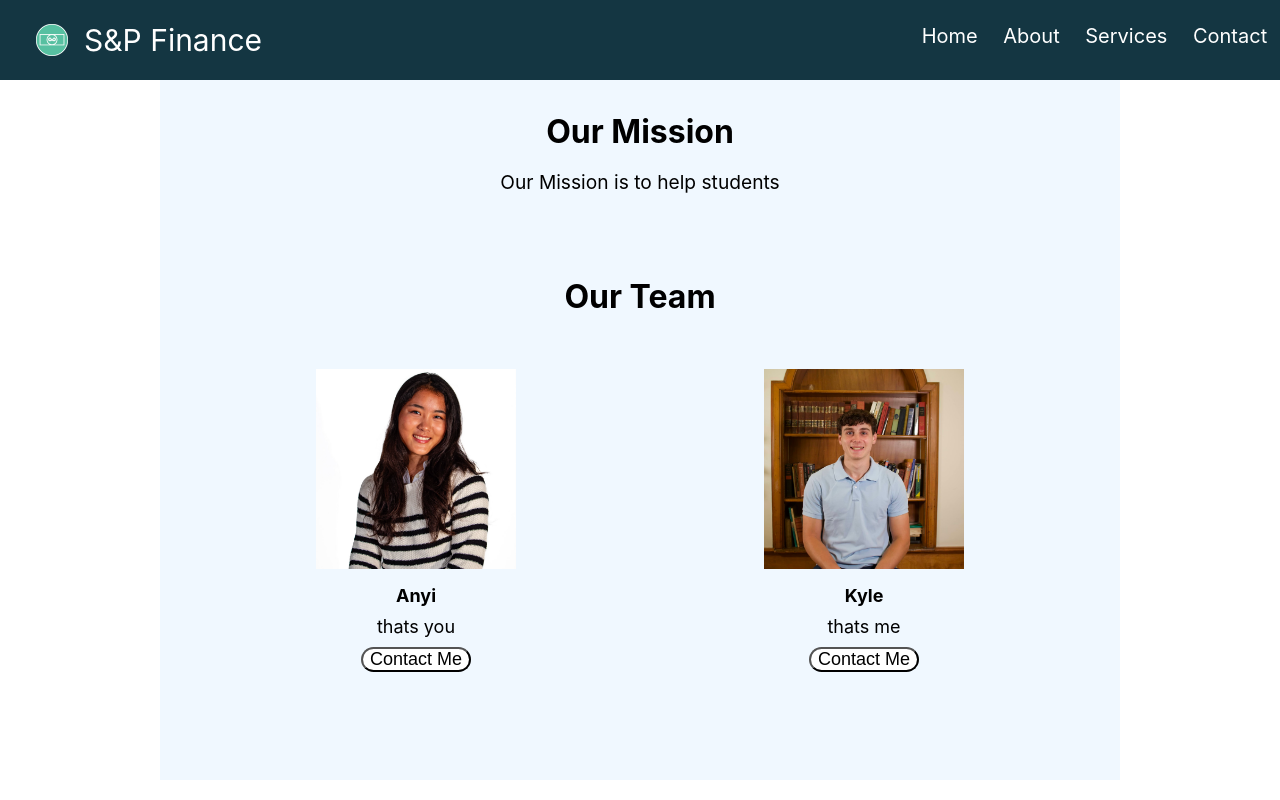
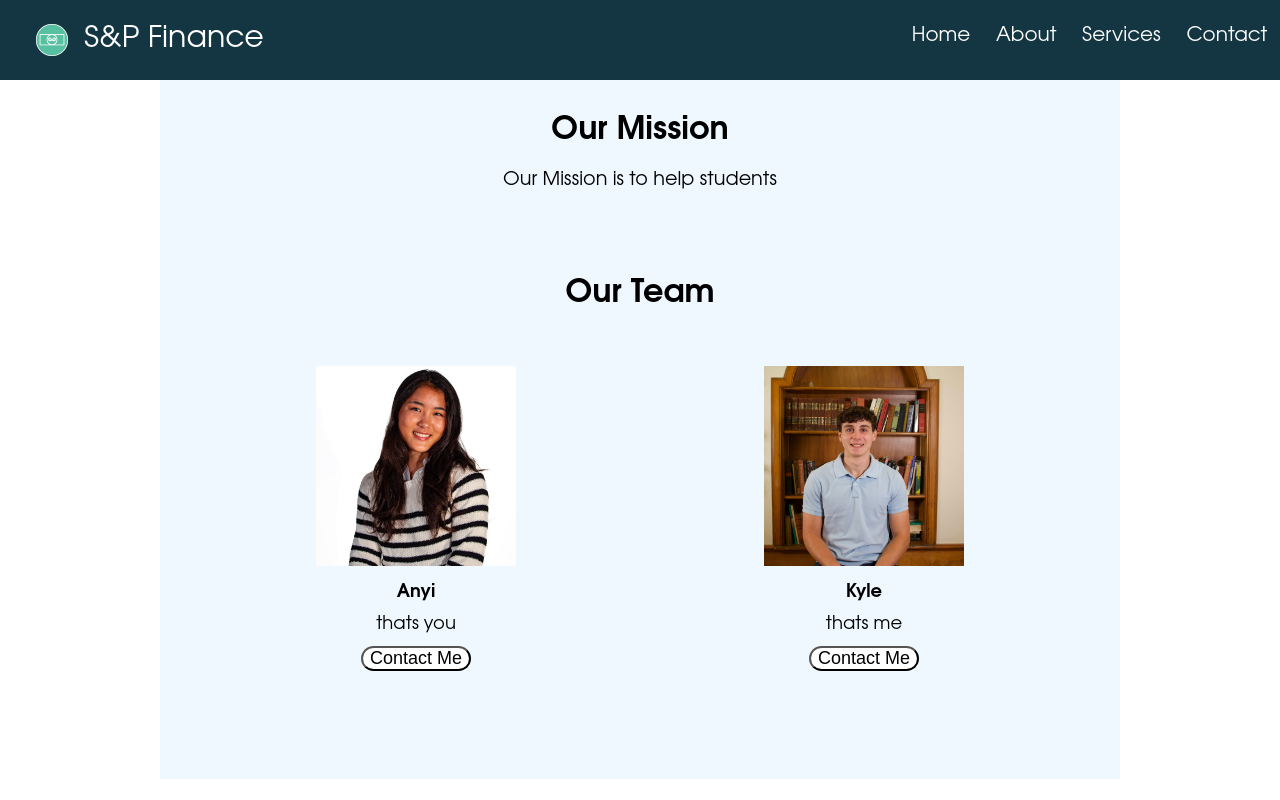
Before and after one commit to anyi-sunny/FinanceProject, a React (Create React App) app in the folder finance-project/: page /About in a window 1280 px wide. Shown: the top 800 px of the page. Built offline with nearby package versions, Linux system fonts and the light colour scheme.

Commit message:
Font Changed

```diff
--- a/finance-project/src/App.css
+++ b/finance-project/src/App.css
@@ -14,6 +14,7 @@
 .description {
   padding: 200px;
   text-align: center;
+  font-family: Avenir, Montserrat, Corbel, 'URW Gothic', source-sans-pro, sans-serif;
 }
 
 .description::before,
--- a/finance-project/src/Style/About.css
+++ b/finance-project/src/Style/About.css
@@ -8,6 +8,7 @@
     padding: 2rem;
     font-size: 2rem;
     font-weight: bold;
+    font-family: Avenir, Montserrat, Corbel, 'URW Gothic', source-sans-pro, sans-serif;
 
 
 }
@@ -21,6 +22,7 @@
     font-size: 1.2rem;
     font-weight: normal;
     text-decoration: none;
+    font-family: Avenir, Montserrat, Corbel, 'URW Gothic', source-sans-pro, sans-serif;
 
 }
 
@@ -34,6 +36,7 @@
     font-size: 2rem;
     font-weight: bold;
     text-decoration: none;
+    font-family: Avenir, Montserrat, Corbel, 'URW Gothic', source-sans-pro, sans-serif;
 }
 
 .slideAbout{
@@ -62,6 +65,7 @@ height: 450 px;
 }
 
 .text{
+    font-family: Avenir, Montserrat, Corbel, 'URW Gothic', source-sans-pro, sans-serif;
     display: flex;
     font-size: 1.2rem;
     flex-direction: column;
--- a/finance-project/src/Style/NavBar.css
+++ b/finance-project/src/Style/NavBar.css
@@ -14,6 +14,7 @@
     height: 10%;
     padding: 20px;
     color: white;
+    font-family: Avenir, Montserrat, Corbel, 'URW Gothic', source-sans-pro, sans-serif;
 }
 
 .navbar-logo img {
@@ -47,6 +48,7 @@
     padding: 0 0.8rem;
     position: relative;
     transition: color 0.3s, text-shadow 0.3s;
+    font-family: Avenir, Montserrat, Corbel, 'URW Gothic', source-sans-pro, sans-serif;
 }
 
 .navbar-links li a::after {
```
